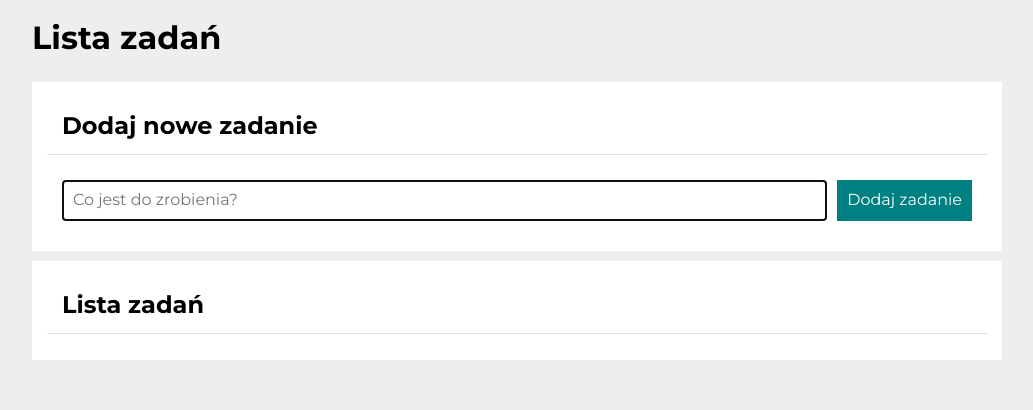
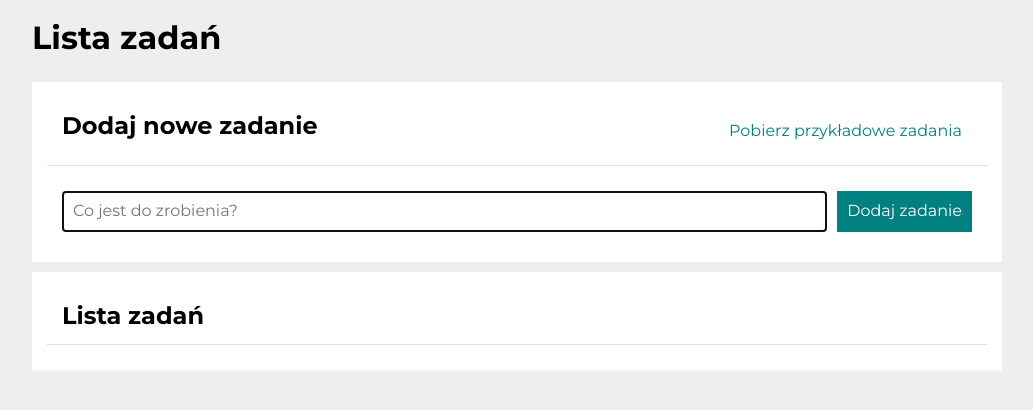
Before and after one commit to Piotr-Godlewski/tasklist-react, a React (Create React App) app: page / in a window 1280 px wide. Shown: the top 410 px of the page, without its empty margins (123-1156 px from the left). Built offline with nearby package versions, Linux system fonts and the light colour scheme.

Commit message:
added ButtonGetExampleTasks

```diff
--- a/src/features/tasks/Tasks.js
+++ b/src/features/tasks/Tasks.js
@@ -4,6 +4,7 @@ import Buttons from "./Buttons";
 import Section from "../../common/Section";
 import Header from "../../common/Header/styled";
 import Container from "../../common/Container/styled";
+import ButtonGetExampleTasks from "./ButtonGetExampleTasks";
 
 const Tasks = () => {
   return (
@@ -13,6 +14,7 @@ const Tasks = () => {
       <Section
         title="Dodaj nowe zadanie"
         body={<Form />}
+        extraHeaderContent={<ButtonGetExampleTasks />}
       />
 
       <Section
```
